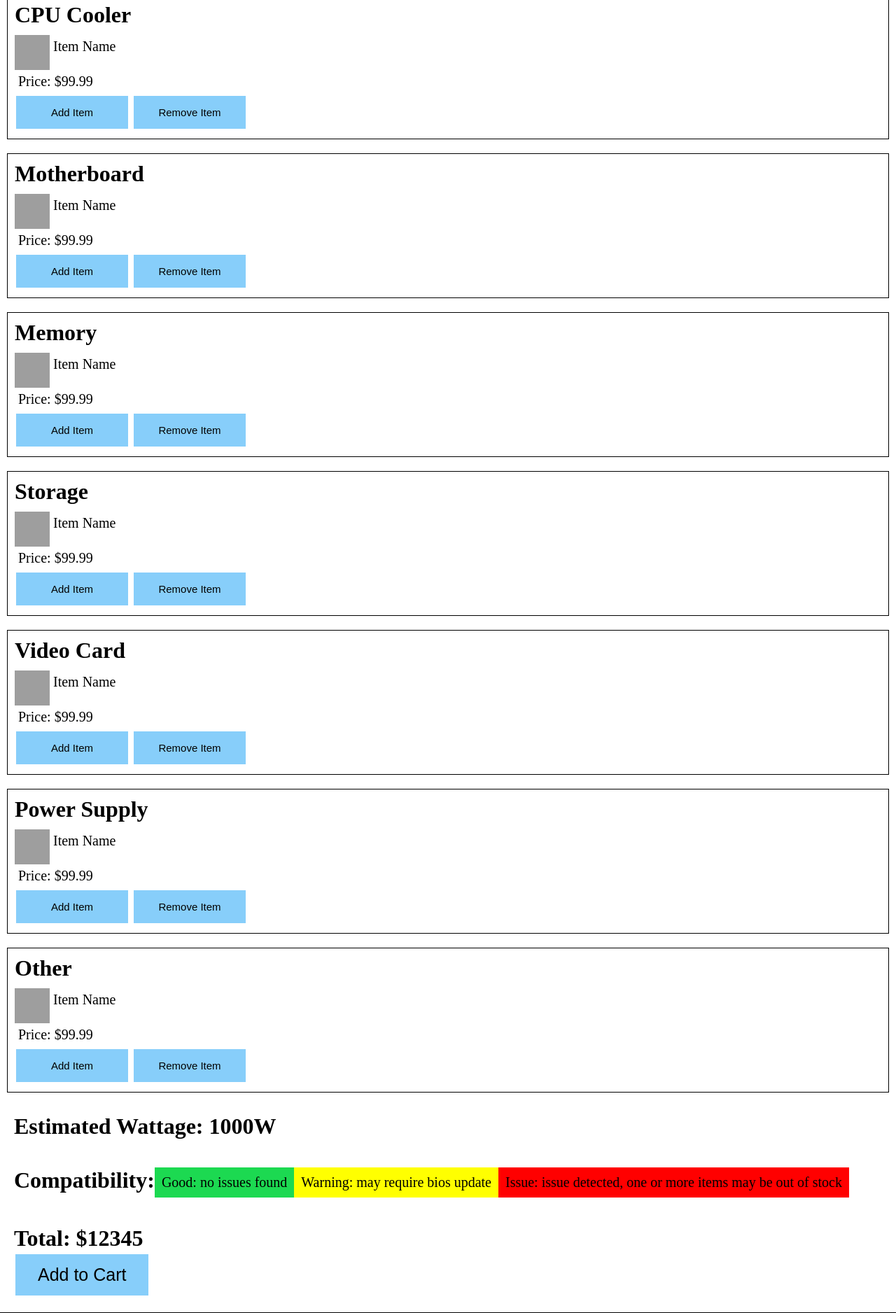
After one commit to riazahmed01/332project, a Flask app: page /createbuild/ in a window 1280 px wide. The commit adds this page. Shown: the part 520-2396 px from the top of the page at 70% size. Run offline with Flask 3, Linux system fonts and the light colour scheme; grey boxes are pictures that could not be loaded.

Commit message:
Create Custom Build template

```diff
--- a/app.py
+++ b/app.py
@@ -335,6 +335,22 @@ def review(id):
                 except:
                     return "Something went wrong adding the user."
     return redirect('/user')
+
+# route create custombuilds page
+@app.route("/createbuild/")
+def createbuild():
+    return render_template("createbuild.html")
+
+# route recommended custombuilds page
+@app.route("/recbuild/")
+def recbuild():
+    return render_template("recbuild.html")
+
+# route user custombuilds page
+@app.route("/userbuild/")
+def userbuild():
+    return render_template("userbuild.html")
+
 # Run the app
 if __name__ == "__main__":
     app.run(debug=True)
--- /dev/null
+++ b/static/css/createbuild.css
@@ -0,0 +1,113 @@
+.createContainer{
+    display: flex;
+    flex-direction: column;
+    width: 100%;
+}
+
+.title{
+    width: auto;
+    height: auto;
+    padding-top: 50px;
+    padding-bottom: 50px;
+    text-align: center;
+}
+
+.title h1{
+    font-size: 80px;
+}
+
+.createItems{
+    width: auto;
+    height: auto;
+    margin: 10px;
+    padding: 10px;
+    border: 1px solid black;
+}
+
+.createItems h1{
+    padding-bottom: 10px;
+}
+
+.createItems button {
+    background-color: lightskyblue;
+    border: 1px black;
+    color: black;
+    padding: 15px 32px;
+    text-align: center;
+    text-decoration: none;
+    display: inline-block;
+    font-size: 15px;
+    cursor: pointer;
+    margin: 4px 2px;
+    width: 160px;
+}
+
+.productInf{
+    display: flex;
+}
+
+.productInf img{
+    height: 50px;
+    width: 50px;
+    border: 1px black;
+}
+
+.createItems p{
+    padding: 5px;
+    font-size: 20px;
+}
+
+.compatibility{
+    display: flex;
+    width: auto;
+    margin: 20px;
+}
+
+
+.compItem1{
+    background-color: rgb(28, 217, 81);
+    font-size: 20px;
+    padding: 10px;
+    width: auto;
+}
+
+.compItem2{
+    background-color: yellow;
+    font-size: 20px;
+    padding: 10px;
+    width: auto;
+}
+
+.compItem3{
+    background-color: red;
+    font-size: 20px;
+    padding: 10px;
+    width: auto;
+}
+
+.power{
+    margin: 20px;
+}
+
+.compatibility h2{
+    font-size: 10px;
+}
+
+.total{
+    margin: 20px;
+}
+
+
+.total button {
+    background-color: lightskyblue;
+    border: 1px black;
+    color: black;
+    padding: 15px 32px;
+    text-align: center;
+    text-decoration: none;
+    display: inline-block;
+    font-size: 25px;
+    cursor: pointer;
+    margin: 4px 2px;
+    width: auto;
+}
--- /dev/null
+++ b/static/css/recbuild.css
@@ -0,0 +1,3 @@
+.h1{
+    color: aqua;
+}
--- /dev/null
+++ b/static/css/userbuild.css
@@ -0,0 +1,3 @@
+.h1{
+    color: aqua;
+}
--- a/templates/base.html
+++ b/templates/base.html
@@ -38,11 +38,11 @@
 
     <div id="nav_right">
         {% if current_user.is_authenticated %}
-            <a href="{{ url_for('cart') }}" style="color:white">Cart |<a>
-            <a href="{{ url_for('user') }}" style="color:white">My Account |</a>
-            <a href="{{ url_for('logout') }}" style="color:white">Log Out</a>
+            <a href="{{ url_for('cart') }}">Cart |<a>
+            <a href="{{ url_for('user') }}">My Account |</a>
+            <a href="{{ url_for('logout') }}">Log Out</a>
         {% else %}
-            <a href="{{ url_for('login') }}" style="color:white">Log in/Sign up</a>
+            <a href="{{ url_for('login') }}">Log in/Sign up</a>
         {% endif %}
     </div>
 </div>
--- /dev/null
+++ b/templates/createbuild.html
@@ -0,0 +1,128 @@
+{% extends 'base.html' %}
+
+<!--links-->
+{% block links %}
+    <link rel="stylesheet" href="{{ url_for('static', filename='css/createbuild.css') }}">
+{% endblock links %}
+
+<!--title of the page-->
+{% block titlePage %}
+    Custom Build
+{% endblock titlePage %}
+
+<!--main content of the page-->
+{% block content %}
+
+<div class="createContainer">
+
+    <div class="title">
+        <h1>Create a Custom Build</h1>
+    </div>
+
+    <div class="createItems">
+        <h1>CPU</h1>
+        <div class="productInf">
+            <img src="{{ url_for('static', filename='assets/desktop.jpg') }}">
+            <p id="name">Item Name</p>
+        </div>
+        <p>Price: $99.99</p>
+        <button id="add-item">Add Item</button>
+        <button id="remove-item">Remove Item</button>
+    </div>
+
+    <div class="createItems">
+        <h1>CPU Cooler</h1>
+        <div class="productInf">
+            <img src="{{ url_for('static', filename='assets/desktop.jpg') }}">
+            <p id="name">Item Name</p>
+        </div>
+        <p>Price: $99.99</p>
+        <button id="add-item">Add Item</button>
+        <button id="remove-item">Remove Item</button>
+    </div>
+
+    <div class="createItems">
+        <h1>Motherboard</h1>
+        <div class="productInf">
+            <img src="{{ url_for('static', filename='assets/desktop.jpg') }}">
+            <p id="name">Item Name</p>
+        </div>
+        <p>Price: $99.99</p>
+        <button id="add-item">Add Item</button>
+        <button id="remove-item">Remove Item</button>
+    </div>
+
+    <div class="createItems">
+        <h1>Memory</h1>
+        <div class="productInf">
+            <img src="{{ url_for('static', filename='assets/desktop.jpg') }}">
+            <p id="name">Item Name</p>
+        </div>
+        <p>Price: $99.99</p>
+        <button id="add-item">Add Item</button>
+        <button id="remove-item">Remove Item</button>
+    </div>
+
+    <div class="createItems">
+        <h1>Storage</h1>
+        <div class="productInf">
+            <img src="{{ url_for('static', filename='assets/desktop.jpg') }}">
+            <p id="name">Item Name</p>
+        </div>
+        <p>Price: $99.99</p>
+        <button id="add-item">Add Item</button>
+        <button id="remove-item">Remove Item</button>
+    </div>
+
+    <div class="createItems">
+        <h1>Video Card</h1>
+        <div class="productInf">
+            <img src="{{ url_for('static', filename='assets/desktop.jpg') }}">
+            <p id="name">Item Name</p>
+        </div>
+        <p>Price: $99.99</p>
+        <button id="add-item">Add Item</button>
+        <button id="remove-item">Remove Item</button>
+    </div>
+
+    <div class="createItems">
+        <h1>Power Supply</h1>
+        <div class="productInf">
+            <img src="{{ url_for('static', filename='assets/desktop.jpg') }}">
+            <p id="name">Item Name</p>
+        </div>
+        <p>Price: $99.99</p>
+        <button id="add-item">Add Item</button>
+        <button id="remove-item">Remove Item</button>
+    </div>
+
+    <div class="createItems">
+        <h1>Other</h1>
+        <div class="productInf">
+            <img src="{{ url_for('static', filename='assets/desktop.jpg') }}">
+            <p id="name">Item Name</p>
+        </div>
+        <p>Price: $99.99</p>
+        <button id="add-item">Add Item</button>
+        <button id="remove-item">Remove Item</button>
+    </div>
+
+    <div class="power">
+        <h1> Estimated Wattage: 1000W</h1>
+    </div>
+
+    <div class="compatibility">
+        <h1>Compatibility:</h1>
+        <div class="compItem1"> <p>Good: no issues found</p></div>
+        <div class="compItem2"> <p>Warning: may require bios update</p></div>
+        <div class="compItem3"> <p>Issue: issue detected, one or more items may be out of stock</p></div>
+    </div>
+
+    <div class="total">
+        <h1>Total: $12345</h1>
+        <button id="add-item">Add to Cart</button>
+    </div>
+
+</div>
+
+{% endblock %}
```
Also changed, not shown: static/css/custombuild.css (+17 -22 lines), templates/custombuild.html (+15 -16 lines), templates/recbuild.html (added, +19 -0 lines), templates/userbuild.html (added, +19 -0 lines), static/assets/edge_computing.jpg (deleted), static/assets/laptop.jpg (deleted).
